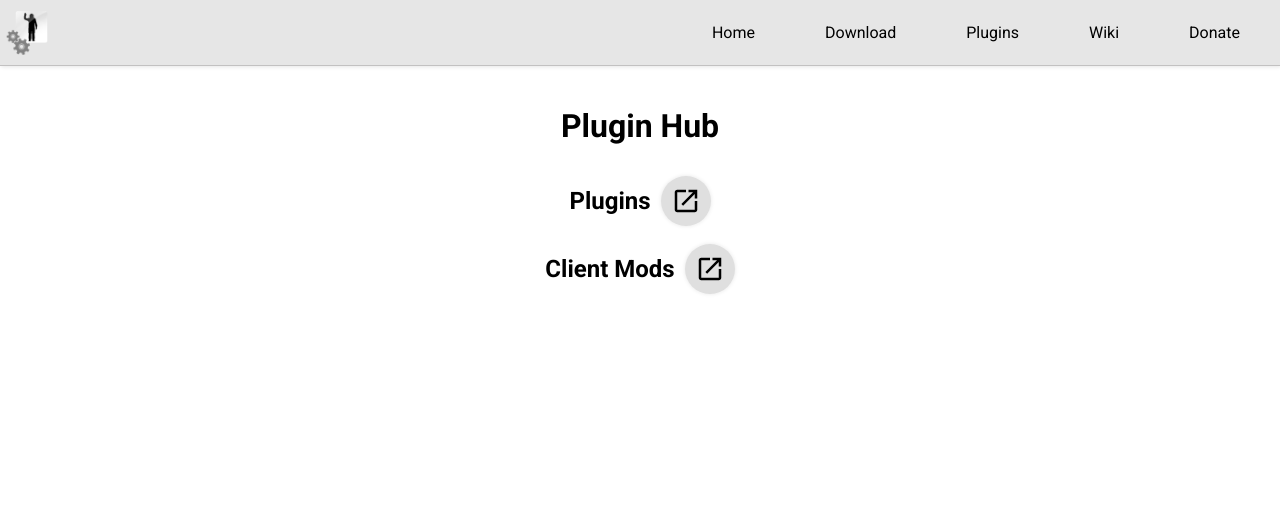
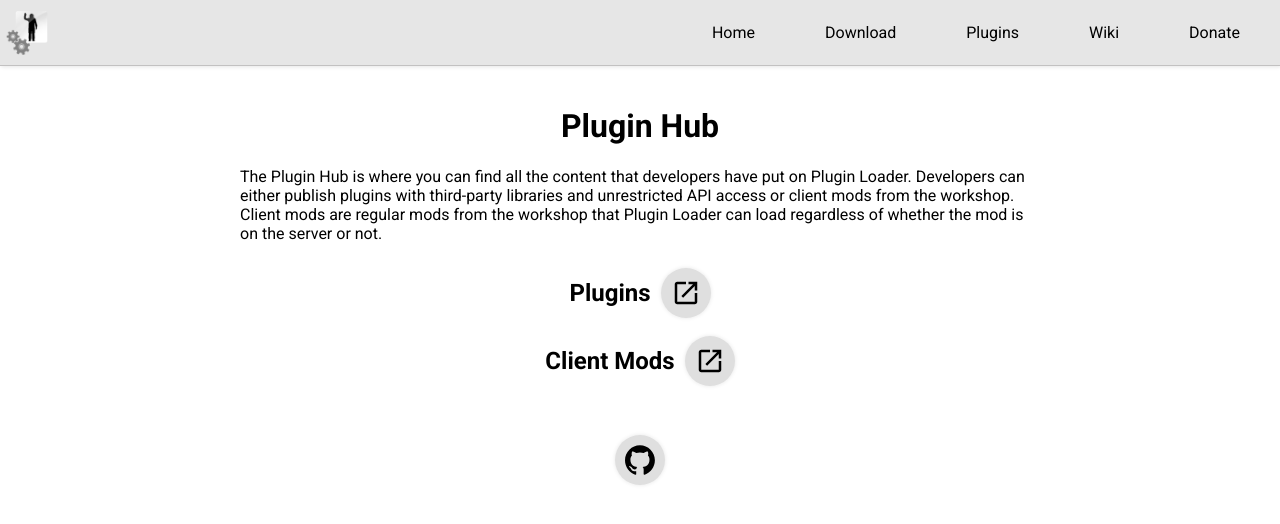
Before and after one commit to sepluginloader/sepluginloader.github.io, a Jekyll site: the page built from hub.html, in a window 1280 px wide. Shown: the top 524 px of the page. Built offline with Jekyll 4.4.1, drawn with Linux system fonts in a browser that asks for light colours.

Commit message:
Plugin hub page fixes

```diff
--- a/css/hub.css
+++ b/css/hub.css
@@ -1 +1,3 @@
+#github-logo {
+	margin-top: 40px;
 }
--- a/hub.html
+++ b/hub.html
@@ -1,7 +1,9 @@
 ---
 title: Plugin Hub
+style: /css/hub.css
 ---
 <h1>Plugin Hub</h1>
+<p>The Plugin Hub is where you can find all the content that developers have put on Plugin Loader. Developers can either publish plugins with third-party libraries and unrestricted API access or client mods from the workshop. Client mods are regular mods from the workshop that Plugin Loader can load regardless of whether the mod is on the server or not.</p>
 <div class="logo-box">
 	<h2>Plugins</h2>
 	<a href="/hub/plugins">
@@ -15,3 +17,9 @@ title: Plugin Hub
 		<img src="/img/open.svg" alt="Open">
 	</a>
 </div>
+
+<div id="github-logo" class="logo-box">
+	<a href="https://github.com/sepluginloader/PluginHub">
+		<img src="/img/github.svg" alt="GitHub">
+	</a>
+</div>
```
